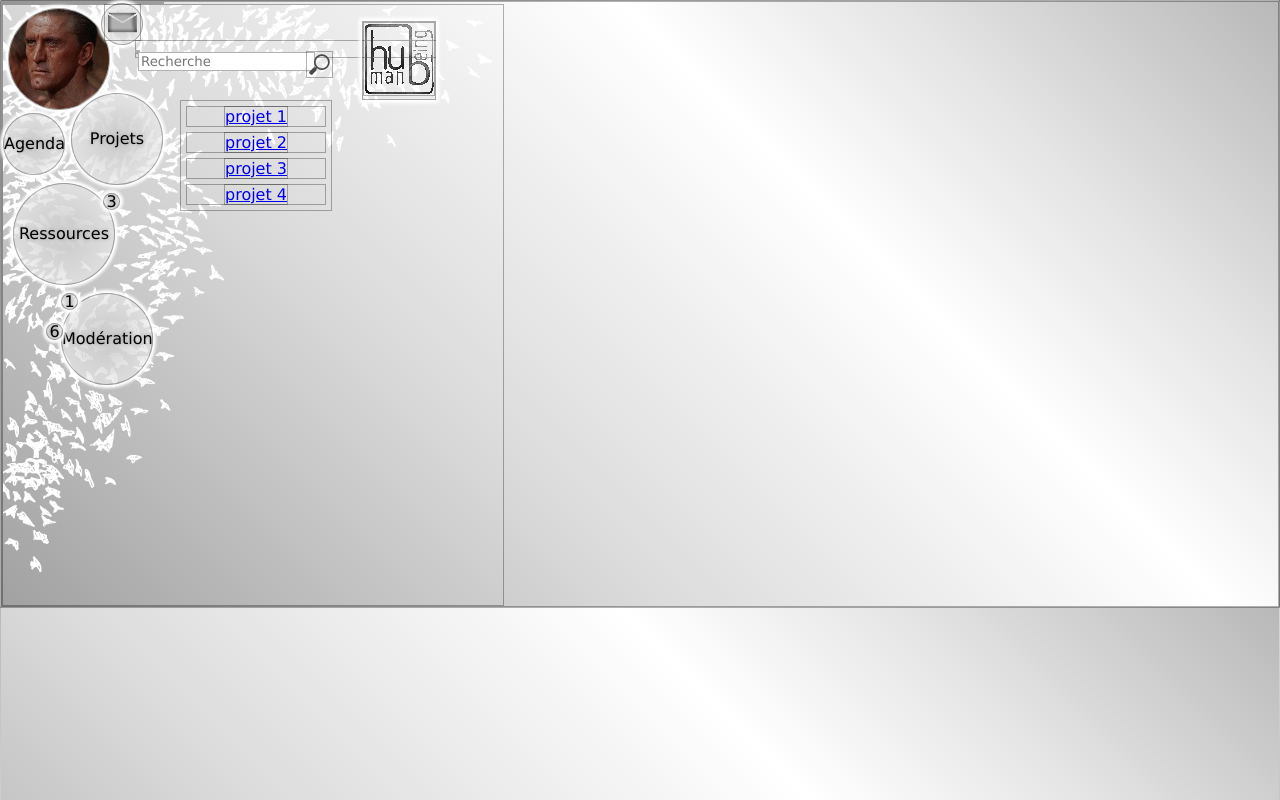
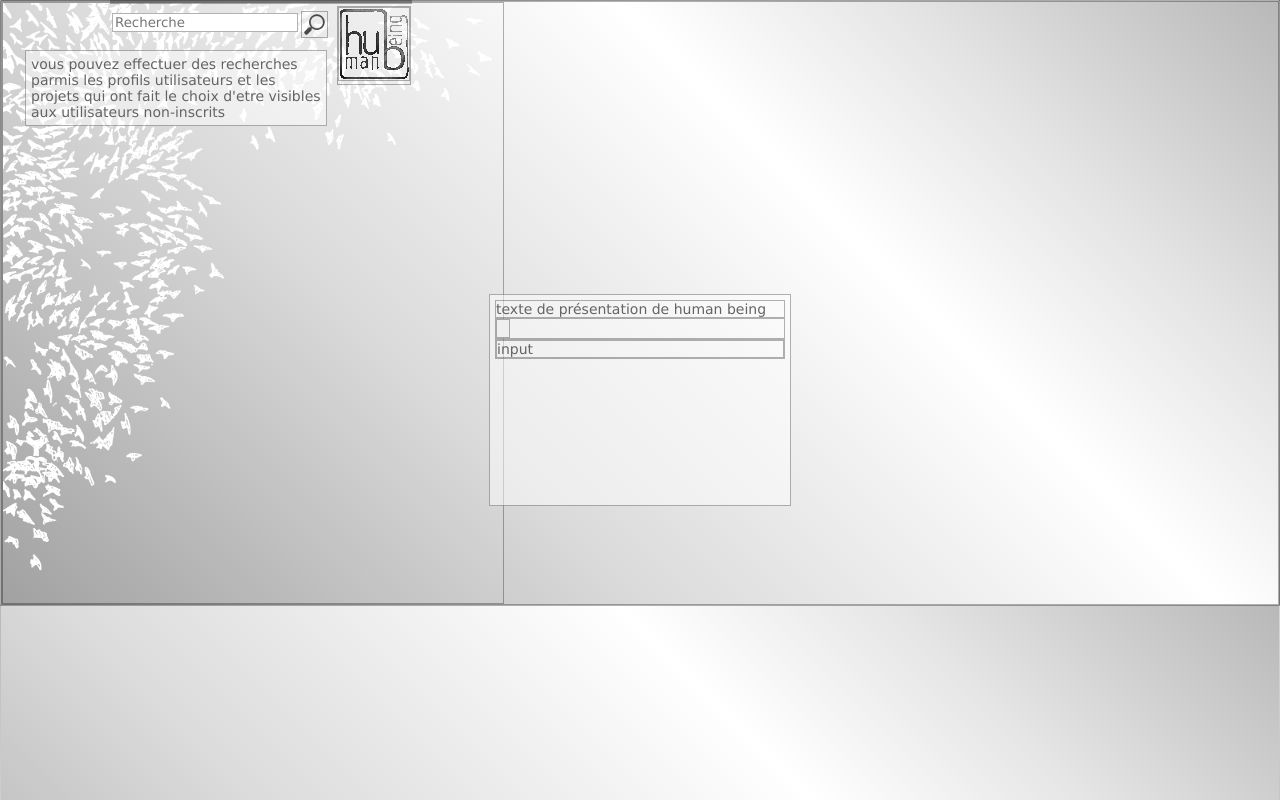
Before and after one commit to robinBanquo/HUmanBeing-archives, a PHP site: page / in a window 1280 px wide. Run offline with PHP 8.4, Linux system fonts and the light colour scheme.

Commit message:
ajout d'une page de login statique (pas fini)

```diff
--- a/index.php
+++ b/index.php
@@ -1,3 +1,3 @@
 <?php
-  include('views/navigation.php')
+  include('views/log_page.php')
 ?>
--- /dev/null
+++ b/views/base_page.php
@@ -0,0 +1,14 @@
+<!--page regroupant tout les élement invariants du site -->
+<div id="search_menu">
+	<div id="general_header">
+		<form method="post" action="">
+			<!-- à voir -->
+			<input id="menu_search_tool" type="text" name="search" placeholder="Recherche" />
+            <input id="search_button" type="image" src="views/images/loupe.png" />
+		</form>
+		<span id=homepage>
+			<input type='image' src="views/images/logo_hub.gif" /><!-- image à retravailler car pas jolie -->
+		</span>
+
+	</div>
+</div>
--- a/views/css/general.css
+++ b/views/css/base_page.css
@@ -6,8 +6,13 @@ border: 1px solid rgba(0, 0, 0, 0.3);
 	font-family: Verdana, Geneva, sans-serif;
 }
 
+
 body {
 	margin: 0px;
+	height: 100%;
+	color: rgb(100, 100, 100);
+	font-size: 14px;
+
 
 	/*dégradé*/
 background: rgba(161,161,161,1);
@@ -19,3 +24,37 @@ background: -ms-linear-gradient(45deg, rgba(161,161,161,1) 0%, rgba(219,219,219,
 background: linear-gradient(45deg, rgba(161,161,161,1) 0%, rgba(219,219,219,1) 35%, rgba(255,255,255,1) 65%, rgba(230,230,230,1) 79%, rgba(228,228,228,1) 80%, rgba(184,184,184,1) 100%);
 filter: progid:DXImageTransform.Microsoft.gradient( startColorstr='#a1a1a1', endColorstr='#b8b8b8', GradientType=1 );
 }
+/*conteneur comprenant l'image des oiseaux, le menu de recherche, et le logo*/
+#search_menu {
+	width: 500px;
+	height: 600px;
+	background-image: url("background/birds.png");
+	background-repeat: no-repeat;
+}
+
+/* conteneur comprenant juste l'outil recherche et le logo*/
+#general_header {
+	position:absolute;
+	width: 300px;
+	top:0px;
+	left: 110px;
+}
+/*styles du panneau recherche et du logo*/
+
+#menu_search_tool {
+	position: absolute;
+	width: 180px;
+	top: 12px;
+}
+
+#search_button {
+	position: absolute;
+	left:190px;
+	top:10px;
+}
+/*logo qui renvoie ver la page d'acceuil (log page si pas identifié, navigation si déja identifié)*/
+#homepage {
+	position: absolute;
+	top:5px;
+	right: 0px;
+}
--- a/views/css/css_sheets_list.php
+++ b/views/css/css_sheets_list.php
@@ -1,6 +1,5 @@
 <!-- on liste ici toutes les feuilles de styles de chaques element contenus dans la page,
 peut etre sera t'il nécessaire de créer du code pour charger uniquement celles qui sont nécessaires -->
 
-<link rel="stylesheet" type="text/css" href="views/css/general.css">
+<link rel="stylesheet" type="text/css" href="views/css/base_page.css">
 <link rel="stylesheet" type="text/css" href="views/css/menu.css">
-<link rel="stylesheet" type="text/css" href="views/css/search_menu.css">
--- /dev/null
+++ b/views/css/log_page.css
@@ -0,0 +1,33 @@
+/*feuille de style gétant la page de connection*/
+#info_search {
+	position: absolute;
+	top:50px;
+	left: 25px;
+	width: 290px;
+	background-color: rgba(255, 255,255,0.5);
+	padding: 5px;
+}
+#bienvenue_text{
+
+}
+
+#connexion {
+	position: absolute;
+	margin: auto;
+	 top: 0;
+     right: 0;
+     bottom: 0;
+     left: 0;
+	width: 290px;
+	height: 200px;
+	background-color: rgba(255, 255,255,0.5);
+	padding: 5px;
+}
+
+#log_in {
+
+}
+
+#sign_in {
+
+}
--- a/views/css/menu.css
+++ b/views/css/menu.css
@@ -36,7 +36,8 @@ filter: progid:DXImageTransform.Microsoft.gradient( startColorstr='#cfcfcf', end
 	width: 40px;
 	height: 40px;
 	line-height: 30px;
-	right: 20px;
+	right: 10px;
+	top: 45px;
 
 }
 
@@ -100,9 +101,9 @@ styles du sous menu projet
 #menu_expanded {
     display: block;
 	position: absolute;
-	width: 150px;
-	top: 100px;
-	left: 180px;
+	width: 160px;
+	top: 50px;
+	left: 170px;
 }
 .sub_menu_project {
 	display: block;
--- a/views/css/search_menu.css
+++ /dev/null
@@ -1,38 +0,0 @@
-#search_menu {
-	width: 500px;
-	height: 600px;
-	background-image: url("background/birds.png");
-	background-repeat: no-repeat;
-
-	font-size: 14px;
-	color: rgb(100, 100, 100);
-}
-
-/* partie droite du menu principal*/
-#menu_right {
-	position:absolute;
-	width: 300px;
-	top:40px;
-	left: 135px;
-}
-/*styles du panneau recherche et du logo*/
-#menu_top {
-	display: inline-block;
-}
-
-#menu_search_tool {
-	position: absolute;
-}
-
-#search_button {
-	position: absolute;
-	left:170px;
-	top:10px;
-}
-/*logo qui renvoie ver la page d'acceuil (log page si pas identifié, navigation si déja identifié)*/
-#homepage {
-	position: absolute;
-	top:-20px;
-	right: 0px;
-	box-shadow: 0px 0px 3px 3px rgba(255, 255, 255, 1);
-}
--- /dev/null
+++ b/views/log_page.php
@@ -0,0 +1,32 @@
+<!--page d'acceuil du site pour un visiteur non connecté-->
+<!DOCTYPE html>
+<html>
+	<head>
+		<meta content="text/html; charset=utf-8" http-equiv="content-type">
+		<title>HUmanBeing</title>
+		<link rel="stylesheet" type="text/css" href="views/css/base_page.css">
+		<link rel="stylesheet" type="text/css" href="views/css/log_page.css">
+	</head>
+	<body>
+		<?php include("views/base_page.php"); ?>
+
+		<div id="info_search">
+			vous pouvez effectuer des recherches parmis les profils utilisateurs et les projets qui ont fait le choix d'etre visibles aux utilisateurs non-inscrits
+		</div>
+
+
+		<div id="connexion">
+				<div id="bienvenue_text">
+					texte de présentation de human being
+				</div>
+			<div id="log_in">
+				<input type="button" name="connect">
+			</div>
+			<div id="sign_in">
+				<form>
+					input
+				</form>
+			</div>
+		</div>
+	</body>
+</html>
--- a/views/navigation.php
+++ b/views/navigation.php
@@ -4,6 +4,6 @@
 	<body>
 		<?php
 		include("views/menu.php") ;
-		include("views/search_menu.php")?>
+		include("views/base_page.php");?>
 	</body>
 </html>
--- a/views/search_menu.php
+++ /dev/null
@@ -1,14 +0,0 @@
-<div id="search_menu">
-	<div id="menu_right">
-		<div id="menu_top">
-			<form method="post" action="">
-				<!-- à voir -->
-				<input id="menu_search_tool" type="text" name="search" placeholder="Recherche" />
-                <input id="search_button" type="image" src="views/images/loupe.png" />
-			</form>
-			<span id=homepage> <input type='image' src="views/images/logo_hub.gif" />
-			</span>
-			<!-- image à retravailler car pas jolie -->
-		</div>
-	</div>
-</div>
```
Also changed, not shown: views/logpage.php (deleted, +0 -12 lines).
